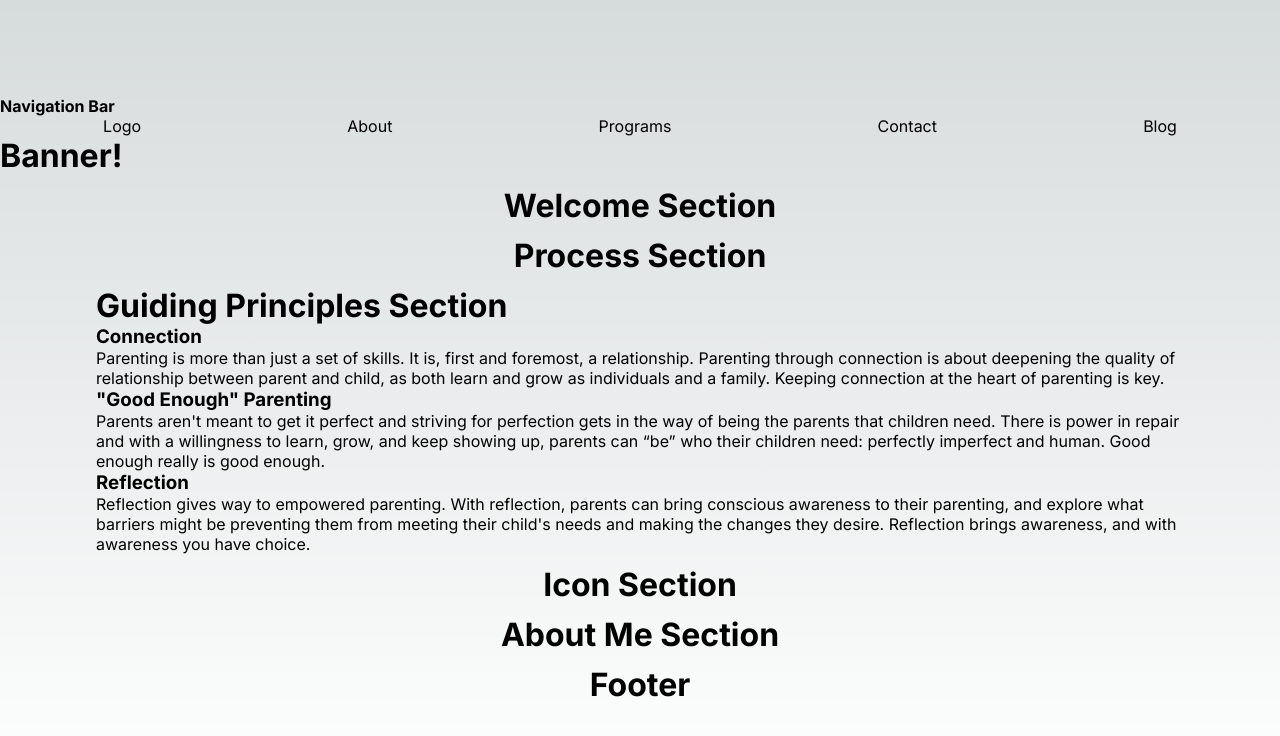
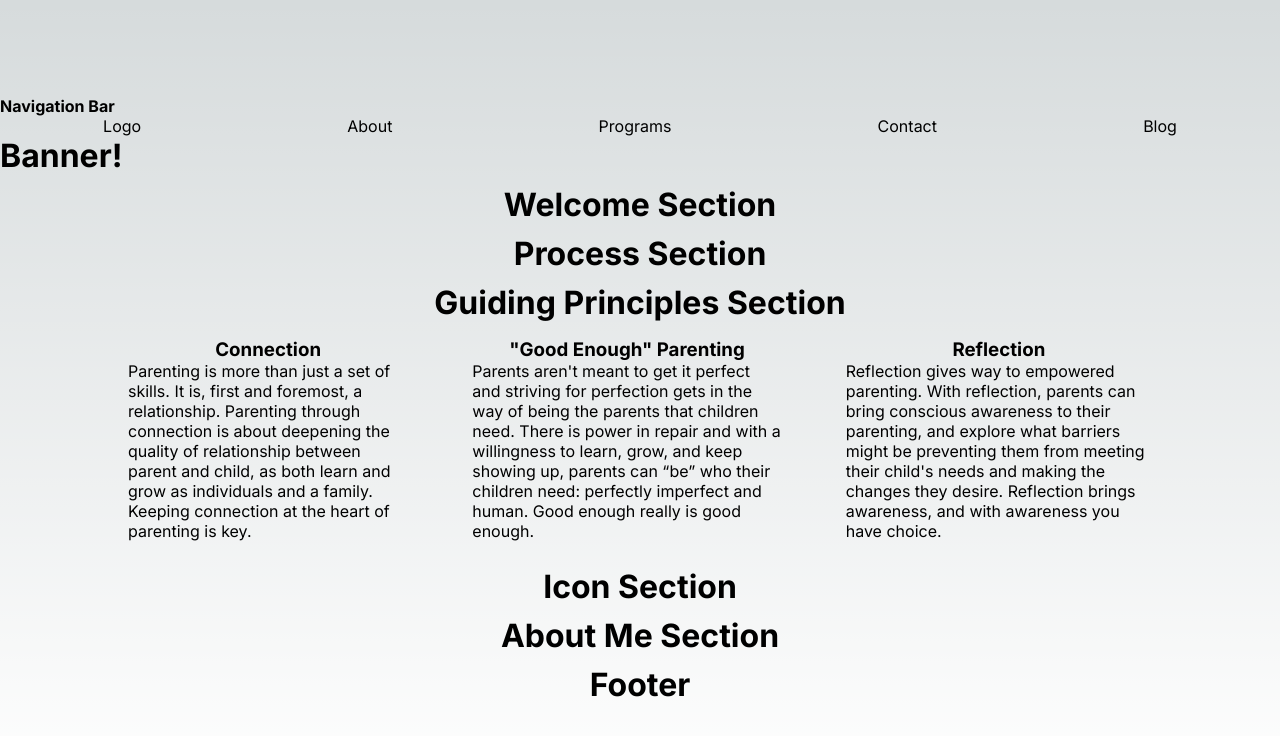
Before and after one commit to tylertowery/parenting-in-process, a Next.js app: page / in a window 1280 px wide. Shown: the top 736 px of the page. Built offline with nearby package versions, Linux system fonts and the light colour scheme.

Commit message:
adding some styling to better align elements

```diff
--- a/src/app/components/GuidingPrinciples.tsx
+++ b/src/app/components/GuidingPrinciples.tsx
@@ -7,19 +7,19 @@ const GuidingPrinciples = ({ }: GuidingPrinciplesProps) => {
   return (
     <div>
       <div>
-        <h1>Guiding Principles Section</h1>
+        <h1 className="section-header">Guiding Principles Section</h1>
       </div>
-      <div>
-        <div>
-          <h3>Connection</h3>
+      <div className="principles">
+        <div className="principle">
+          <h3 className="section-header">Connection</h3>
           <p>Parenting is more than just a set of skills. It is, first and foremost, a relationship. Parenting through connection is about deepening the quality of relationship between parent and child, as both learn and grow as individuals and a family. Keeping connection at the heart of parenting is key.</p>
         </div>
-        <div>
-          <h3>&quot;Good Enough&quot; Parenting</h3>
+        <div className="principle">
+          <h3 className="section-header">&quot;Good Enough&quot; Parenting</h3>
           <p>Parents aren&apos;t meant to get it perfect and striving for perfection gets in the way of being the parents that children need. There is power in repair and with a willingness to learn, grow, and keep showing up, parents can “be” who their children need: perfectly imperfect and human. Good enough really is good enough.</p>
         </div>
-        <div>
-          <h3>Reflection</h3>
+        <div className="principle">
+          <h3 className="section-header">Reflection</h3>
           <p>Reflection gives way to empowered parenting. With reflection, parents can bring conscious awareness to their parenting, and explore what barriers might be preventing them from meeting their child&apos;s needs and making the changes they desire. Reflection brings awareness, and with awareness you have choice. </p>
         </div>
       </div>
--- a/src/app/globals.css
+++ b/src/app/globals.css
@@ -93,6 +93,14 @@ a {
   }
 }
 
+body {
+  width: 100vw;
+}
+
+.section-header {
+  text-align: center;
+}
+
 /********** Nav Bar **********/
 nav {
   width: 100vw;
@@ -103,3 +111,14 @@ nav {
   flex-direction: row;
   justify-content: space-around;
 }
+
+/********** Guiding Principles **********/
+.principles {
+  display: flex;
+  flex-direction: row;
+  justify-content: space-around;
+}
+
+.principle {
+  margin: 1rem 2rem;
+}
```
